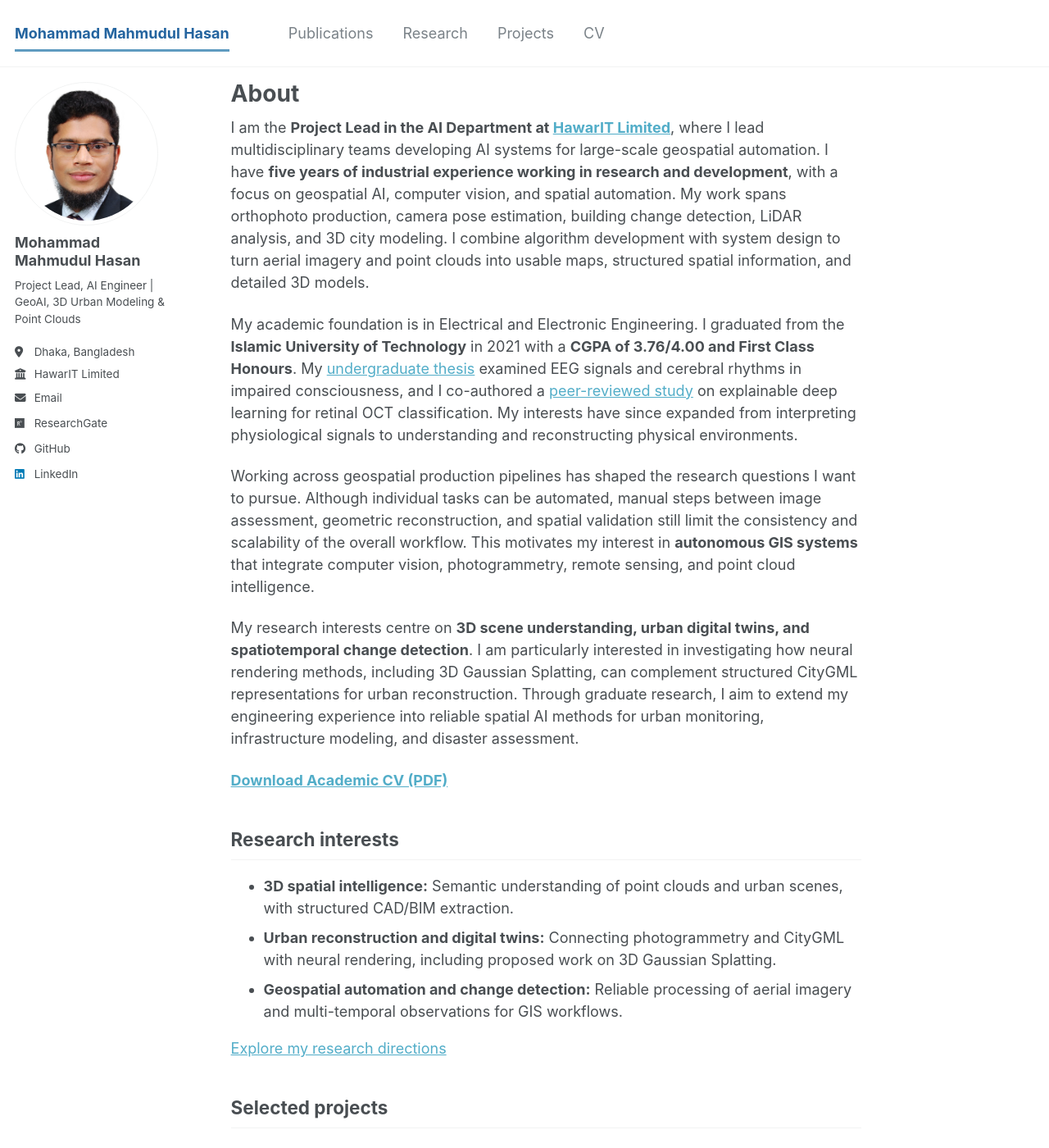
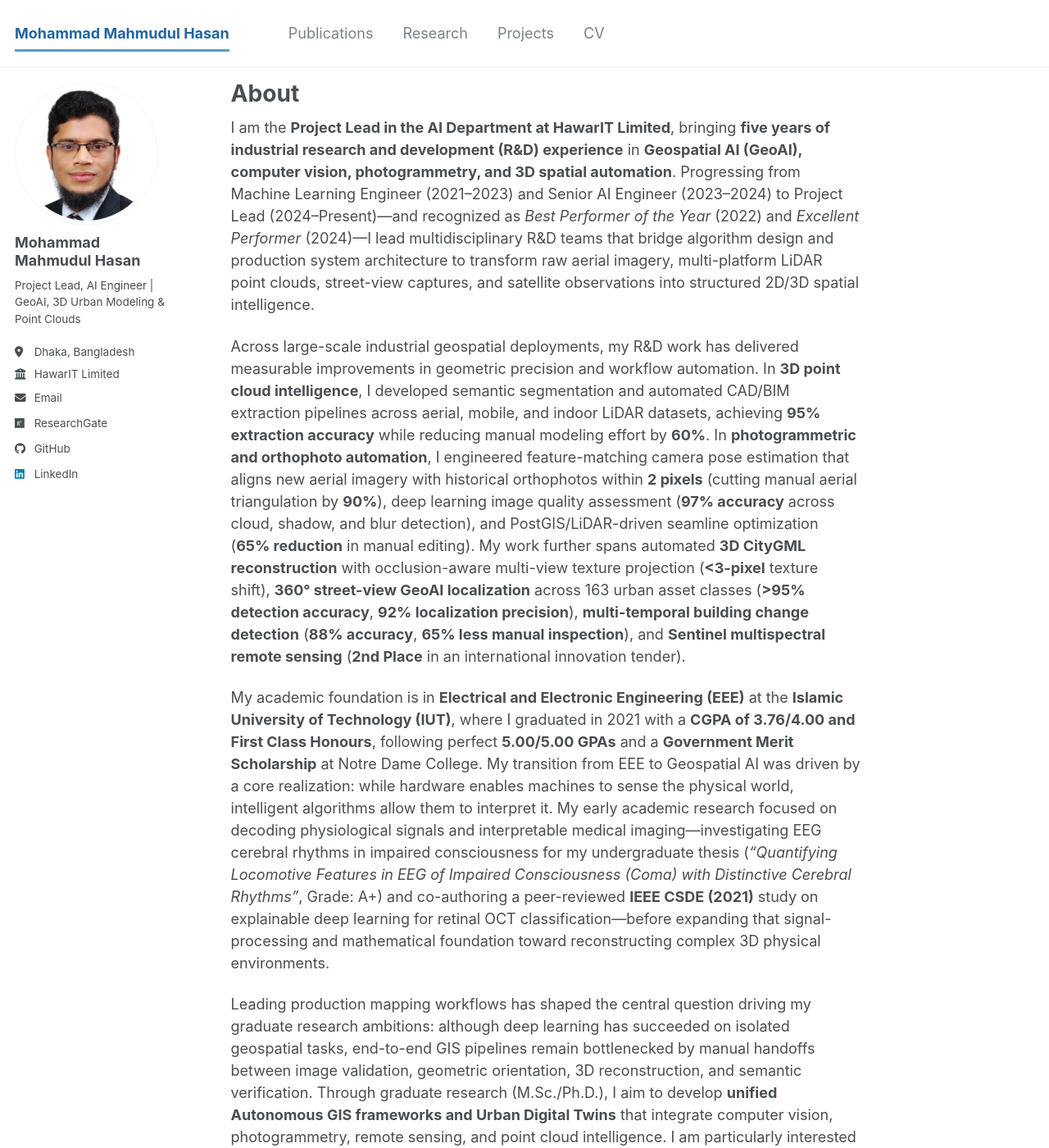
Before and after one commit to fahome10bd/fahome10bd.github.io, a Jekyll site: the page built from _pages/about.md, in a window 1280 px wide and 1400 px high. Shown: the whole window at 82% size. Built offline with Jekyll 4.4.1, drawn with Linux system fonts in a browser that asks for light colours; a style sheet for code colours, icons or effects is not loaded; some of the changed text lies outside the part shown.

Commit message:
Strengthen About biography and streamline homepage links to CV and Research

```diff
--- a/_pages/about.md
+++ b/_pages/about.md
@@ -7,51 +7,14 @@
   - /about.html
 ---
 
-I am the **Project Lead in the AI Department at [HawarIT Limited](https://www.hawarit.com/)**, where I lead multidisciplinary teams developing AI systems for large-scale geospatial automation. I have **five years of industrial experience working in research and development**, with a focus on geospatial AI, computer vision, and spatial automation. My work spans orthophoto production, camera pose estimation, building change detection, LiDAR analysis, and 3D city modeling. I combine algorithm development with system design to turn aerial imagery and point clouds into usable maps, structured spatial information, and detailed 3D models.
+I am the **Project Lead in the AI Department at HawarIT Limited**, bringing **five years of industrial research and development (R&D) experience** in **Geospatial AI (GeoAI), computer vision, photogrammetry, and 3D spatial automation**. Progressing from Machine Learning Engineer (2021–2023) and Senior AI Engineer (2023–2024) to Project Lead (2024–Present)—and recognized as *Best Performer of the Year* (2022) and *Excellent Performer* (2024)—I lead multidisciplinary R&D teams that bridge algorithm design and production system architecture to transform raw aerial imagery, multi-platform LiDAR point clouds, street-view captures, and satellite observations into structured 2D/3D spatial intelligence.
 
-My academic foundation is in Electrical and Electronic Engineering. I graduated from the **Islamic University of Technology** in 2021 with a **CGPA of 3.76/4.00 and First Class Honours**. My [undergraduate thesis]({{ '/research/#undergraduate-thesis' | relative_url }}) examined EEG signals and cerebral rhythms in impaired consciousness, and I co-authored a [peer-reviewed study]({{ '/publication/retinal-oct-explainable-ai/' | relative_url }}) on explainable deep learning for retinal OCT classification. My interests have since expanded from interpreting physiological signals to understanding and reconstructing physical environments.
+Across large-scale industrial geospatial deployments, my R&D work has delivered measurable improvements in geometric precision and workflow automation. In **3D point cloud intelligence**, I developed semantic segmentation and automated CAD/BIM extraction pipelines across aerial, mobile, and indoor LiDAR datasets, achieving **95% extraction accuracy** while reducing manual modeling effort by **60%**. In **photogrammetric and orthophoto automation**, I engineered feature-matching camera pose estimation that aligns new aerial imagery with historical orthophotos within **2 pixels** (cutting manual aerial triangulation by **90%**), deep learning image quality assessment (**97% accuracy** across cloud, shadow, and blur detection), and PostGIS/LiDAR-driven seamline optimization (**65% reduction** in manual editing). My work further spans automated **3D CityGML reconstruction** with occlusion-aware multi-view texture projection (**<3-pixel** texture shift), **360° street-view GeoAI localization** across 163 urban asset classes (**>95% detection accuracy**, **92% localization precision**), **multi-temporal building change detection** (**88% accuracy**, **65% less manual inspection**), and **Sentinel multispectral remote sensing** (**2nd Place** in an international innovation tender).
 
-Working across geospatial production pipelines has shaped the research questions I want to pursue. Although individual tasks can be automated, manual steps between image assessment, geometric reconstruction, and spatial validation still limit the consistency and scalability of the overall workflow. This motivates my interest in **autonomous GIS systems** that integrate computer vision, photogrammetry, remote sensing, and point cloud intelligence.
+My academic foundation is in **Electrical and Electronic Engineering (EEE)** at the **Islamic University of Technology (IUT)**, where I graduated in 2021 with a **CGPA of 3.76/4.00 and First Class Honours**, following perfect **5.00/5.00 GPAs** and a **Government Merit Scholarship** at Notre Dame College. My transition from EEE to Geospatial AI was driven by a core realization: while hardware enables machines to sense the physical world, intelligent algorithms allow them to interpret it. My early academic research focused on decoding physiological signals and interpretable medical imaging—investigating EEG cerebral rhythms in impaired consciousness for my undergraduate thesis (*“Quantifying Locomotive Features in EEG of Impaired Consciousness (Coma) with Distinctive Cerebral Rhythms”*, Grade: A+) and co-authoring a peer-reviewed **IEEE CSDE (2021)** study on explainable deep learning for retinal OCT classification—before expanding that signal-processing and mathematical foundation toward reconstructing complex 3D physical environments.
 
-My research interests centre on **3D scene understanding, urban digital twins, and spatiotemporal change detection**. I am particularly interested in investigating how neural rendering methods, including 3D Gaussian Splatting, can complement structured CityGML representations for urban reconstruction. Through graduate research, I aim to extend my engineering experience into reliable spatial AI methods for urban monitoring, infrastructure modeling, and disaster assessment.
+Leading production mapping workflows has shaped the central question driving my graduate research ambitions: although deep learning has succeeded on isolated geospatial tasks, end-to-end GIS pipelines remain bottlenecked by manual handoffs between image validation, geometric orientation, 3D reconstruction, and semantic verification. Through graduate research (M.Sc./Ph.D.), I aim to develop **unified Autonomous GIS frameworks and Urban Digital Twins** that integrate computer vision, photogrammetry, remote sensing, and point cloud intelligence. I am particularly interested in investigating how **neural rendering and 3D Gaussian Splatting** can complement structured **CityGML and BIM representations** for photorealistic, metrically accurate urban reconstruction, alongside scalable **spatiotemporal change detection** for smart cities, infrastructure monitoring, and disaster resilience.
 
 <p>
-  <a href="{{ '/files/Mohammad_Mahmudul_Hasan_Academic_CV.pdf' | relative_url }}"><strong>Download Academic CV (PDF)</strong></a>
+  <a href="{{ '/files/Mohammad_Mahmudul_Hasan_Academic_CV.pdf' | relative_url }}"><strong>Download Academic CV (PDF)</strong></a> &middot; <a href="{{ '/research/' | relative_url }}"><strong>Explore Research Areas</strong></a>
 </p>
-
-## Research interests
-
-- **3D spatial intelligence:** Semantic understanding of point clouds and urban scenes, with structured CAD/BIM extraction.
-- **Urban reconstruction and digital twins:** Connecting photogrammetry and CityGML with neural rendering, including proposed work on 3D Gaussian Splatting.
-- **Geospatial automation and change detection:** Reliable processing of aerial imagery and multi-temporal observations for GIS workflows.
-
-[Explore my research directions]({{ '/research/' | relative_url }})
-
-## Selected projects
-
-{% assign project_order = site.portfolio | sort: 'order' %}
-{% assign featured_count = 0 %}
-{% for item in project_order %}
-  {% assign project = site.data.projects[item.content_key] %}
-  {% if project.featured and featured_count < 3 %}
-<div class="selected-project">
-  <h3><a href="{{ item.url | relative_url }}">{{ project.title | escape }}</a></h3>
-  <p>{{ project.summary | escape }}</p>
-</div>
-    {% assign featured_count = featured_count | plus: 1 %}
-  {% endif %}
-{% endfor %}
-
-[See all projects]({{ '/portfolio/' | relative_url }})
-
-## Peer-reviewed publication
-
-Tasnim Sakib Apon, **Mohammad Mahmudul Hasan**, Abrar Islam, and Md. Golam Rabiul Alam. “Demystifying Deep Learning Models for Retinal OCT Disease Classification using Explainable AI.” *IEEE CSDE, 2021*.
-
-[Publication details]({{ '/publication/retinal-oct-explainable-ai/' | relative_url }}) · [DOI](https://doi.org/10.1109/CSDE53843.2021.9718400) · [Author preprint](https://arxiv.org/abs/2111.03890)
-
-## Contact
-
-For research discussions and graduate opportunities: [mahmudul18@iut-dhaka.edu](mailto:mahmudul18@iut-dhaka.edu).
-
-[Online CV]({{ '/cv/' | relative_url }}) · [GitHub](https://github.com/fahome10bd) · [LinkedIn](https://www.linkedin.com/in/fahome10bd/)
```
